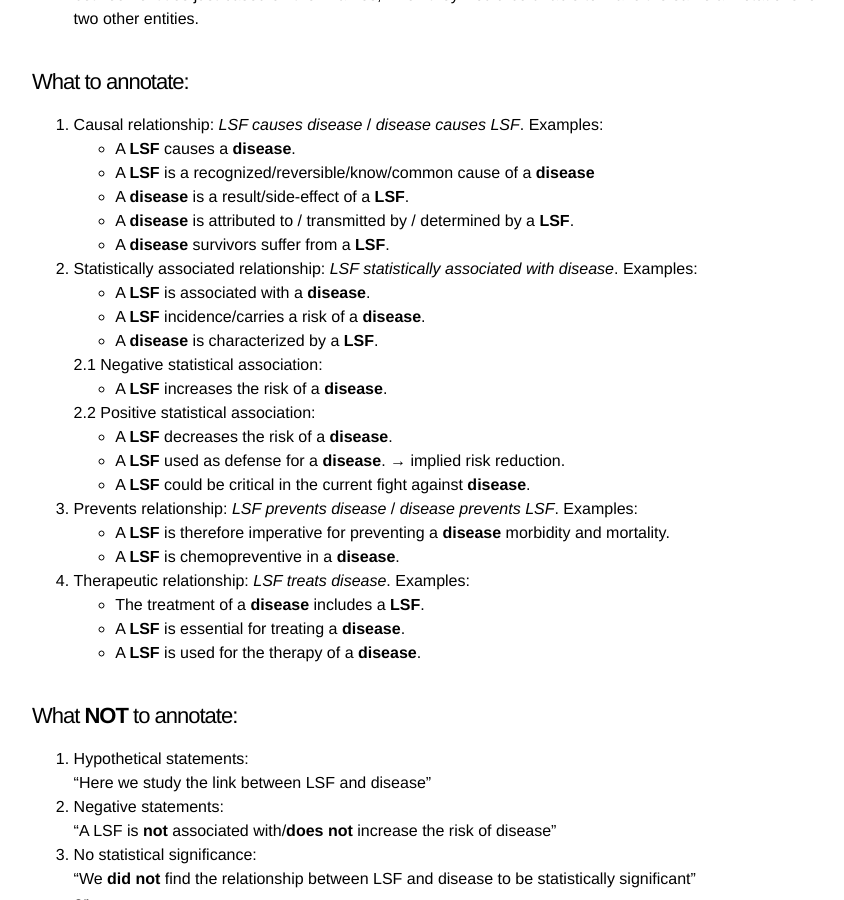
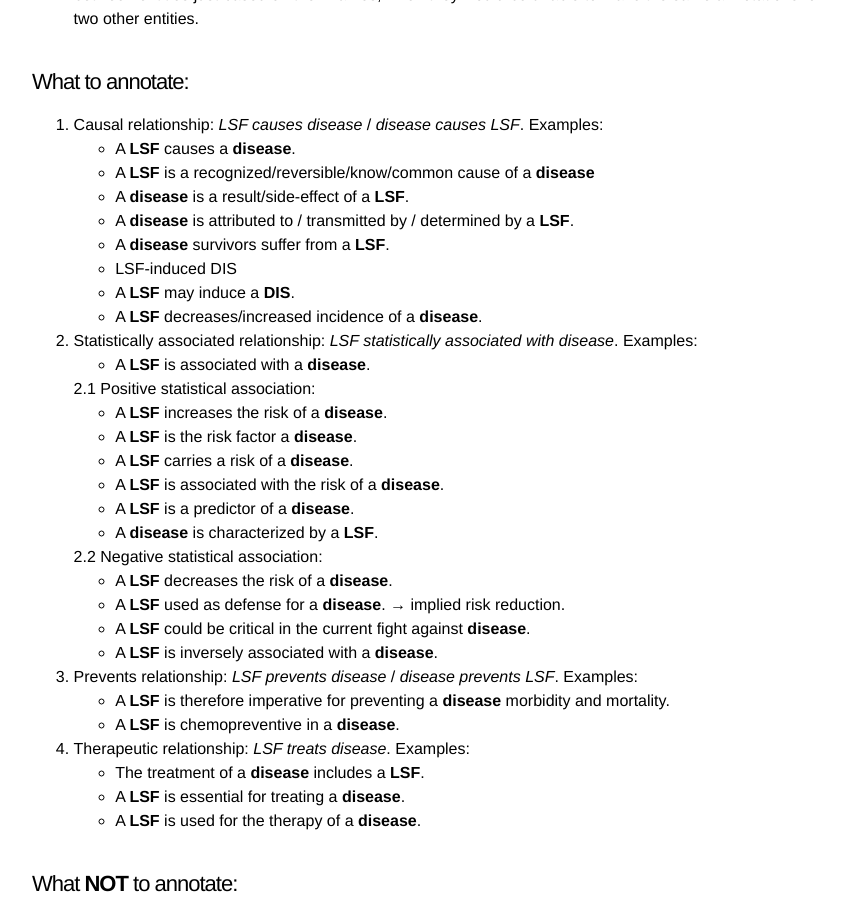
Before and after one commit to EvaMakri/lifestylefactors-annotation-docs, a Jekyll site: the page built from index.md, in a window 1280 px wide and 900 px high, scrolled down 451 px. Shown: the whole window, without its empty margins (208-1052 px from the left). Built offline with Jekyll 4.4.1, drawn with Linux system fonts in a browser that asks for light colours.

Commit message:
add new rules

```diff
--- a/index.md
+++ b/index.md
@@ -21,21 +21,28 @@ Examples:
     * A __disease__ is a result/side-effect of a __LSF__.
     * A __disease__ is attributed to / transmitted by / determined by a __LSF__.
     * A __disease__ survivors suffer from a __LSF__.
+    * LSF-induced DIS
+    * A __LSF__ may induce a __DIS__.
+    * A __LSF__ decreases/increased incidence of a __disease__.
 
 
 2. Statistically associated relationship: _LSF statistically associated with disease_.
 Examples:
     * A __LSF__ is associated with a __disease__.
-    * A __LSF__ incidence/carries a risk of a __disease__.
-    * A __disease__ is characterized by a __LSF__.
 
-    2.1 Negative statistical association:
+    2.1 Positive statistical association:
       * A __LSF__ increases the risk of a __disease__.
+      * A __LSF__ is the risk factor a __disease__.
+      * A __LSF__ carries a risk of a __disease__.
+      * A __LSF__ is associated with the risk of a __disease__.
+      * A __LSF__ is a predictor of a __disease__.
+      * A __disease__ is characterized by a __LSF__.
 
-    2.2 Positive statistical association:
+    2.2 Negative statistical association:
       * A __LSF__ decreases the risk of a __disease__.
       * A __LSF__ used as defense for a __disease__. → implied risk reduction.
       * A __LSF__ could be critical in the current fight against __disease__.
+      * A __LSF__ is inversely associated with a __disease__.
 
 3. Prevents relationship: _LSF prevents disease_ / _disease prevents LSF_.
 Examples:
```
